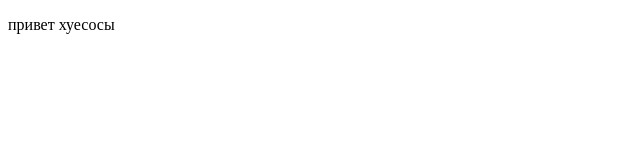
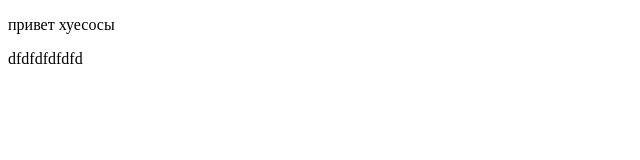
Before and after one commit to sisiosoki/papka, a plain HTML site: page index.html in a window 1280 px wide. Shown: the full height of the page, 0-640 px from the left. Drawn offline with Linux system fonts and the light colour scheme.

Commit message:
Update index.html

```diff
--- a/index.html
+++ b/index.html
@@ -9,6 +9,7 @@
 <body>
   <main>
     <p>привет хуесосы</p>
+      dfdfdfdfdfd
   </main>
 </body>
 </html>
```
